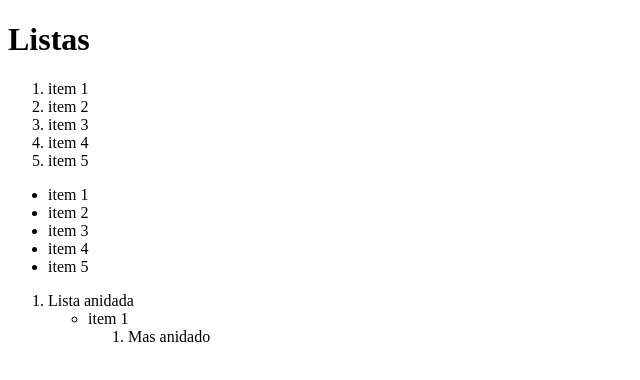
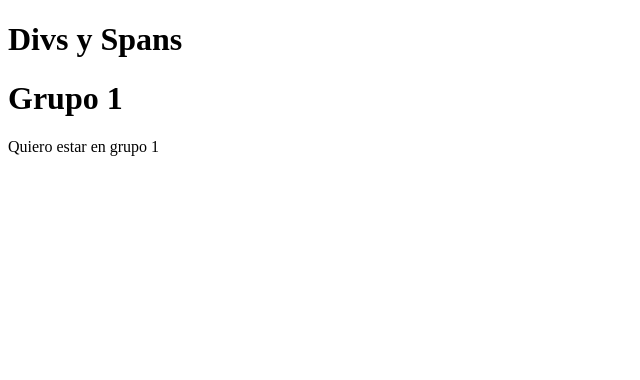
Before and after one commit to alehpineda/django_bootcamp, a plain HTML site: page 03_Html_l1_basics/08_HTML_01/index.html in a window 1280 px wide. Shown: the whole page, without its empty margins (0-640 px from the left). Drawn offline with Linux system fonts and the light colour scheme.

Commit message:
HTML 04 - Divs and Span

```diff
--- a/03_Html_l1_basics/08_HTML_01/index.html
+++ b/03_Html_l1_basics/08_HTML_01/index.html
@@ -11,33 +11,12 @@
 <body>
     <!-- Comentarios!!! -->
     <!-- Comentarios!!! -->
-    <h1>Listas</h1>
-    <ol>
-        <li>item 1</li>
-        <li>item 2</li>
-        <li>item 3</li>
-        <li>item 4</li>
-        <li>item 5</li>
-    </ol>
+    <h1>Divs y Spans</h1>
 
-    <ul>
-        <li>item 1</li>
-        <li>item 2</li>
-        <li>item 3</li>
-        <li>item 4</li>
-        <li>item 5</li>
-    </ul>
-
-    <!-- Comentarios!!! -->
-<ol>
-    <li>Lista anidada</li>
-    <ul>
-        <li>item 1</li>
-        <ol>
-            <li>Mas anidado</li>
-        </ol>
-    </ul>
-</ol>
+    <div class="grupo01">
+        <h1>Grupo 1</h1>
+        <p>Quiero <span>estar en</span> grupo 1</p>
+    </div>
 
 </body>
 
```
